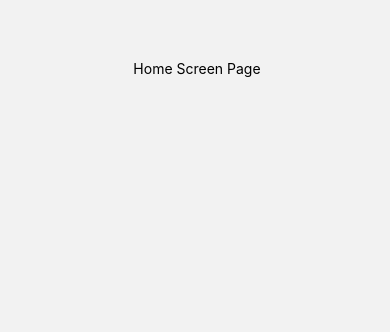
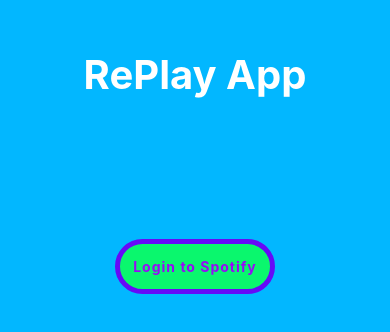
Before and after one commit to RockieKelz/RePlayProject, a React Native app: screen /Home in a window 390 px wide. Shown: the part 140-472 px from the top of the page. Built offline with nearby package versions, Linux system fonts and the light colour scheme.

Commit message:
Updated App.tsx to check for spotify access code to determine navigation to Login/Home pages

```diff
--- a/App.tsx
+++ b/App.tsx
@@ -1,28 +1,31 @@
-import React, { useEffect } from 'react';
-import {NavigationContainer} from '@react-navigation/native';
-import {createNativeStackNavigator} from '@react-navigation/native-stack';
-import LoginScreen from "./pages/Login";
+import React, { useEffect, useState } from 'react';
+import Login from "./pages/Login";
 import Home from "./pages/Home";
+import AsyncStorage from '@react-native-async-storage/async-storage';
 
-const Stack = createNativeStackNavigator();
+function App () {
+  //read and set token using state provider
+ const [token, setToken] = useState(null);
 
-const App = () => {
-  //read and set token using state provider
+ useEffect(() => {
+    const fetchToken = async () => {
+      try {
+        const storedToken = await AsyncStorage.getItem("access_token");
+        if (storedToken !== null) {
+          setToken(storedToken);
+        }
+      } catch (error) {
+        console.log(error);
+      }
+    };
 
+    fetchToken();
+ }, []);
   return (
-    <NavigationContainer>
-      <Stack.Navigator>
-      <Stack.Screen
-          name="Login"
-          component={LoginScreen}
-          options={ {headerShown: false}}
-          />
-          <Stack.Screen
-          name="Home"
-          component={Home}
-        />
-      </Stack.Navigator>
-    </NavigationContainer>
+      token ?
+            <Home />
+            :
+            <Login />
   );
 };
 
--- a/pages/Home.js
+++ b/pages/Home.js
@@ -1,21 +1,23 @@
-import React, { useEffect, useState } from "react";
-import { Animated, SafeAreaView,Text, StyleSheet, View } from 'react-native';
+import React from "react";
+import { Pressable, SafeAreaView,Text, StyleSheet, View } from 'react-native';
 import { ScrollView } from "react-native-gesture-handler";
+import { logOut } from "../utils/spotify";
 
-const Home = ({navigation}) => {
+const Home = () => {
   {/* Disable the page's automatic header */}
-  useEffect(()=>{
-    navigation.setOptions({
-        headerShown:false
-    })
-  },[])
+
   return (
     <SafeAreaView style={styles.container}>
       <ScrollView>
-        {/* Temporary View Holder for testing screen navigation */}
         <View style={{paddingTop: 200, alignItems:'center',
                           justifyContent:'center', flex:1}}>
-            <Text> Home Screen Page</Text>
+            <Text style={styles.title}> Home Screen Page</Text>
+            {/*Temporary logout button to test authorization code*/}
+            <Pressable
+              style={styles.btn}
+              onPress={logOut}>
+                <Text style={styles.text}>Log Out</Text>
+            </Pressable>
         </View>
       </ScrollView>
     </SafeAreaView>
@@ -31,5 +33,26 @@
   subContainer:{
     paddingRight: 15,
     paddingLeft: 15
-  }
+  },
+  title:{
+    fontFamily: "Arial",
+    fontSize: 38
+  },
+  btn: {
+    width: 140,
+    height: 40,
+    borderRadius: 10,
+    borderWidth: 3,
+    borderColor: 'green',
+    backgroundColor: 'blue',
+    marginTop: 140,
+    alignItems: 'center',
+    justifyContent: 'center',
+  },
+  text: {
+    color: 'white',
+    fontSize: 18,
+    fontWeight: 'bold',
+    letterSpacing: 3,
+  },
 });
```
